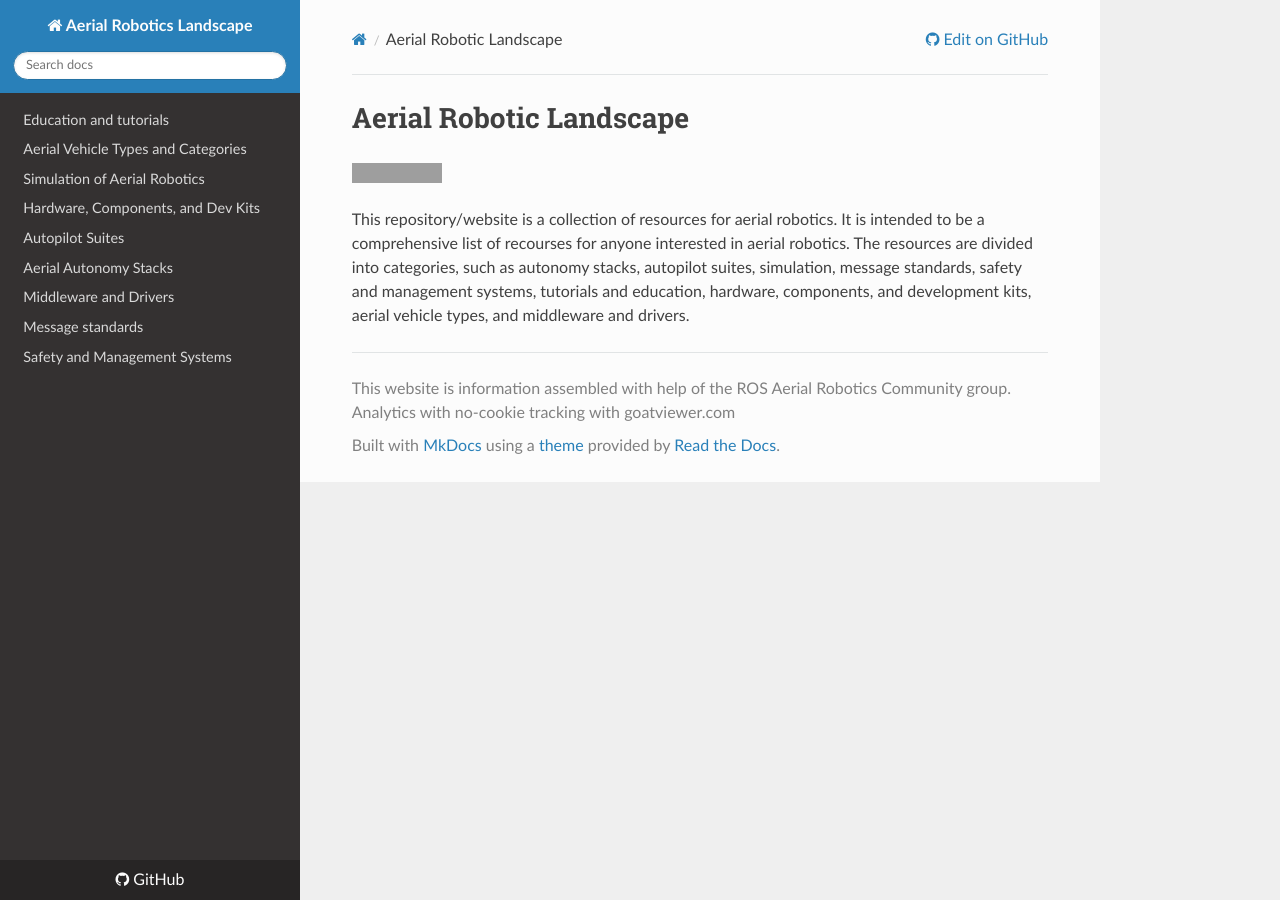
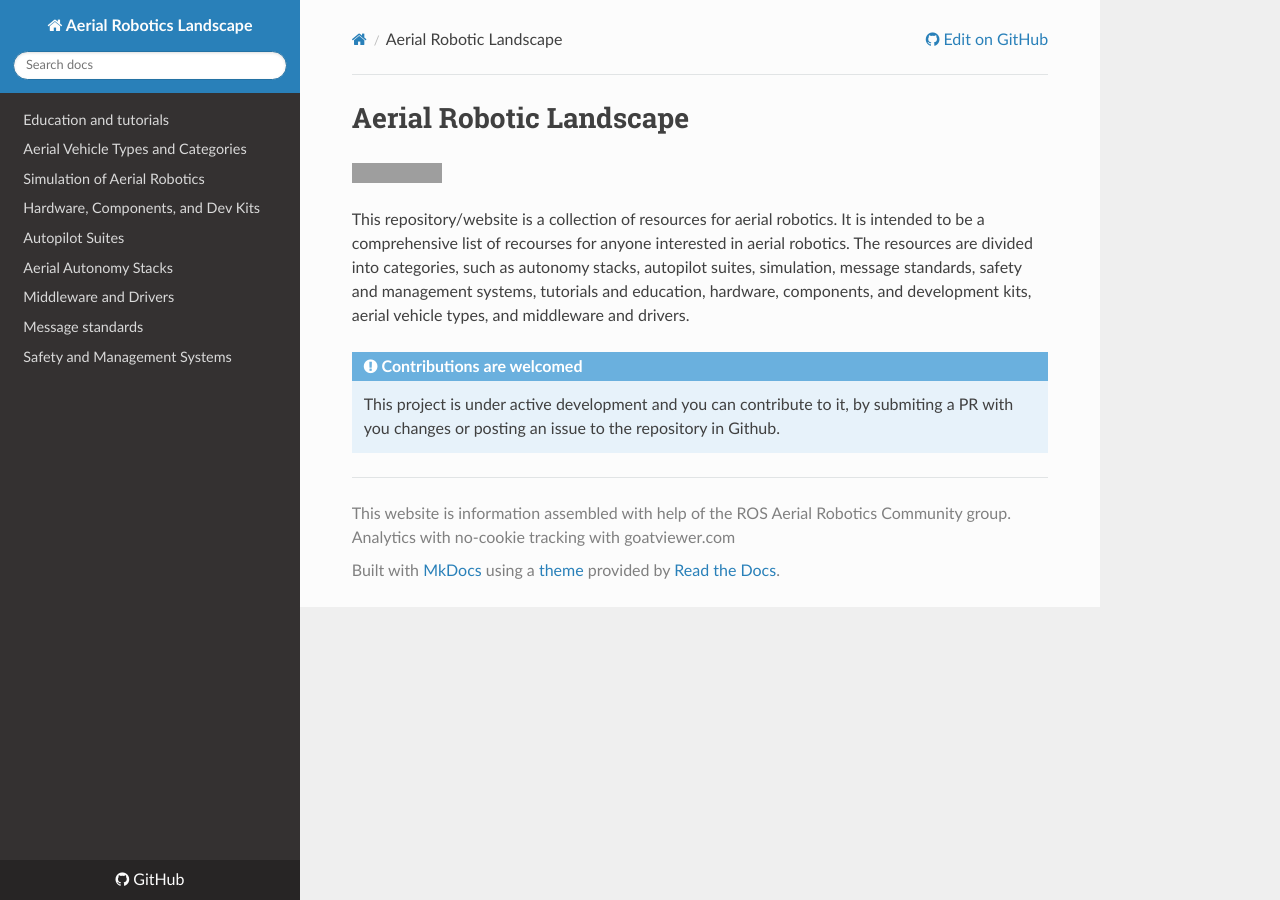
Before and after one commit to ROS-Aerial/aerial_robotic_landscape, an MkDocs documentation site: the page built from docs/index.md, in a window 1280 px wide. Built offline with MkDocs 1.6.1, drawn with Linux system fonts in a browser that asks for light colours; nearby versions of some CDN libraries; grey boxes are pictures that could not be loaded.

```diff
--- a/docs/index.md
+++ b/docs/index.md
@@ -1,3 +1,8 @@
 --8<-- "README.md::4"
 
+
+!!! info "Contributions are welcomed"
+
+    This project is under active development and you can contribute to it, by submiting a PR with you changes or posting an issue to the repository in Github.
+
 --8<-- "docs/goatcounter.html"
--- a/mkdocs.yml
+++ b/mkdocs.yml
@@ -19,3 +19,4 @@ nav:
 markdown_extensions:
 - pymdownx.snippets:
     check_paths: true
+- admonition
```
Also changed, not shown: docs/safety_management.md (+1 -1 lines).
